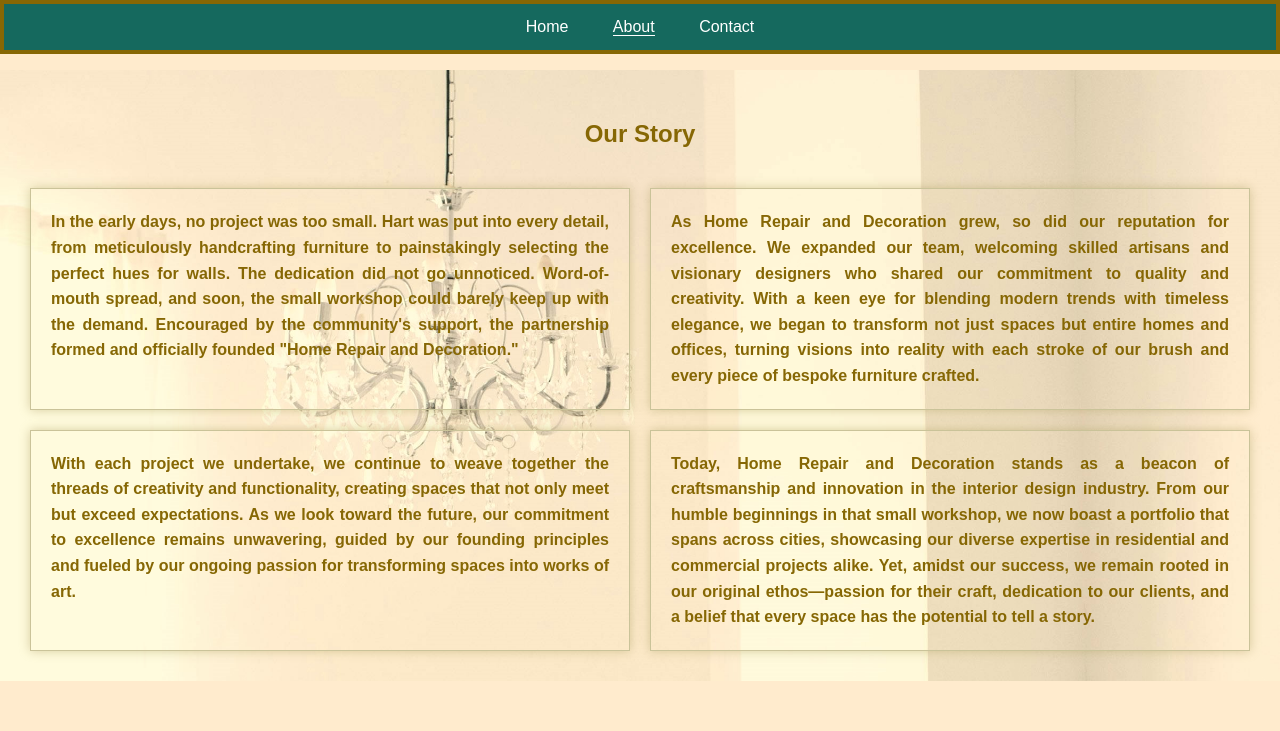
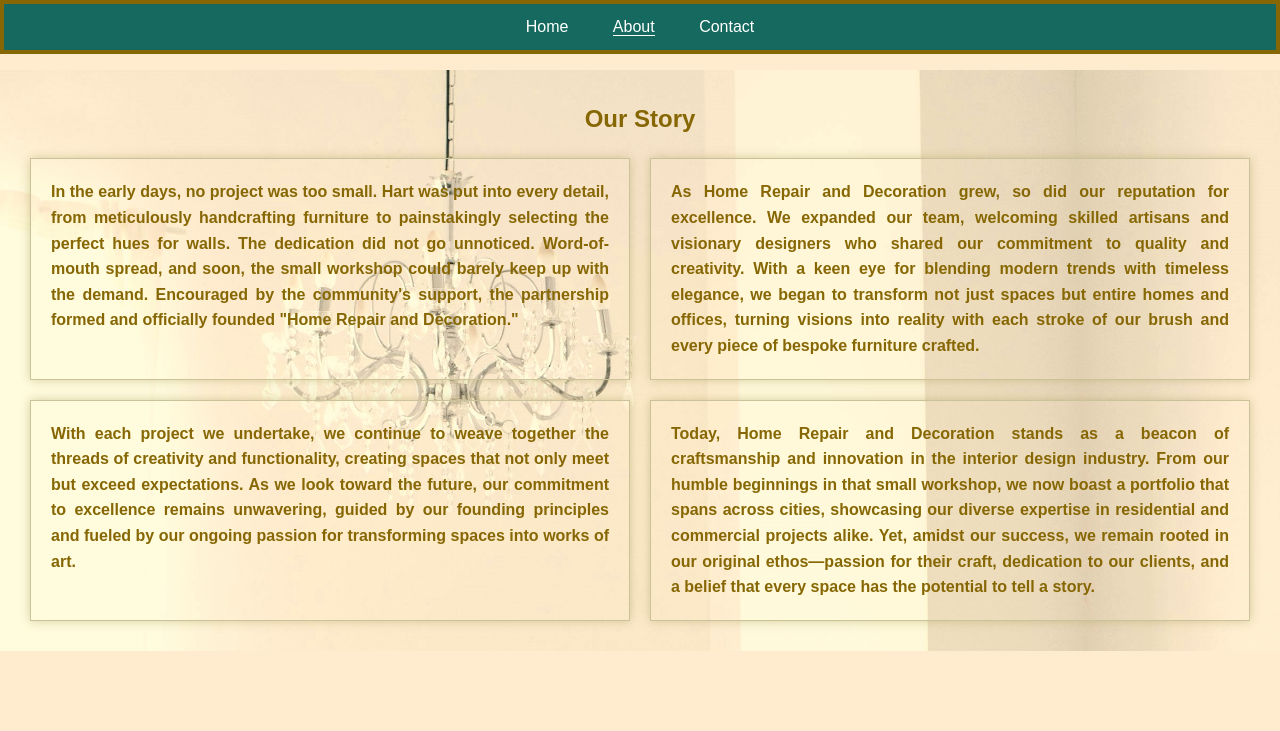
Before and after one commit to DiasDevils/Various_Business, a plain HTML site: page about.html in a window 1280 px wide. Shown: the top 731 px of the page. Drawn offline with Linux system fonts and the light colour scheme.

Commit message:
added changes to h1 margin

```diff
--- a/assets/style.css
+++ b/assets/style.css
@@ -11,7 +11,7 @@
 h1 {
     text-align: center;
     color: rgb(132, 96, 6);
-    margin-top: 25px;
+    margin-top: 10px;
 }
 
 /* Main Body Style */
@@ -156,7 +156,7 @@ footer {
 }
 
 #h1about {
-    margin:25px;
+    margin:10px;
     color: rgb(134, 103, 4);
 }
 
@@ -210,7 +210,7 @@ footer {
 
 #h1contact {
     color: rgb(134, 103, 4);
-    margin:25px;
+    margin:10px;
 
 }
 
```
